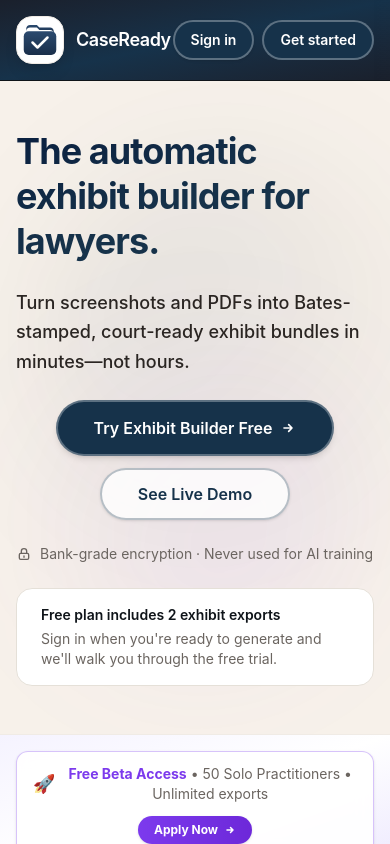
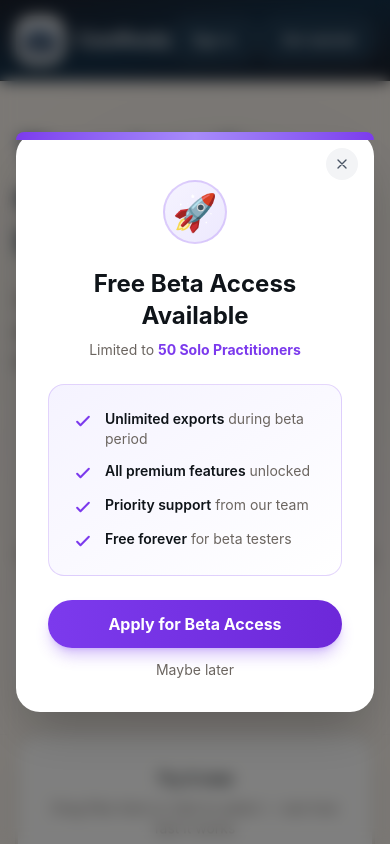
Before and after one commit to Brock15/caseready, a Next.js app: page / in a window 390 px wide. Shown: the top 844 px of the page. Built offline with nearby package versions, Linux system fonts and the light colour scheme; no server answers.

Commit message:
betahome

```diff
--- a/app/page.tsx
+++ b/app/page.tsx
@@ -55,6 +55,7 @@
   const [isSigningOut, setIsSigningOut] = useState(false);
   const [isCheckingSession, setIsCheckingSession] = useState(true);
   const [filesSelected, setFilesSelected] = useState(0);
+  const [showBetaModal, setShowBetaModal] = useState(false);
   const isAuthenticated = Boolean(userId);
   const exportsLeft = Math.max(0, 2 - exportsUsed);
 
@@ -100,6 +101,18 @@
       subscription.unsubscribe();
     };
   }, [supabase]);
+
+  // Show beta modal after 3 seconds on first visit
+  useEffect(() => {
+    const hasSeenBetaModal = sessionStorage.getItem('hasSeenBetaModal');
+    if (!hasSeenBetaModal) {
+      const timer = setTimeout(() => {
+        setShowBetaModal(true);
+        sessionStorage.setItem('hasSeenBetaModal', 'true');
+      }, 3000);
+      return () => clearTimeout(timer);
+    }
+  }, []);
 
   const handleSignOut = async () => {
     if (isSigningOut) return;
@@ -396,30 +409,6 @@
         </div>
       </section>
 
-      {/* Beta Access Banner */}
-      <section className="py-4 border-t border-[#F0EBE5] bg-gradient-to-br from-[#F5F3FF] via-white to-[#EDE9FE]">
-        <div className="mx-auto max-w-4xl px-4 sm:px-6">
-          <div className="rounded-xl border border-[#7C3AED]/30 bg-white/90 backdrop-blur-sm px-4 py-3 shadow-sm">
-            <div className="flex flex-col sm:flex-row items-center justify-center gap-3 text-center">
-              <div className="flex items-center gap-2">
-                <span className="text-lg">🚀</span>
-                <p className="text-sm text-[#6B6560]">
-                  <span className="font-bold text-[#7C3AED]">Free Beta Access</span> • 50 Solo Practitioners • Unlimited exports
-                </p>
-              </div>
-              <Link
-                href="/beta-apply"
-                className="inline-flex items-center gap-1.5 rounded-full bg-gradient-to-r from-[#7C3AED] to-[#6D28D9] px-4 py-1.5 text-xs font-bold text-white shadow-sm hover:shadow-md transition-all"
-              >
-                Apply Now
-                <svg className="w-3 h-3" fill="none" viewBox="0 0 24 24" stroke="currentColor" strokeWidth="3">
-                  <path strokeLinecap="round" strokeLinejoin="round" d="M13 7l5 5m0 0l-5 5m5-5H6" />
-                </svg>
-              </Link>
-            </div>
-          </div>
-        </div>
-      </section>
 
       {/* Drag-and-drop proof element */}
       <section className="py-16 border-t border-[#F0EBE5] relative z-10">
@@ -974,6 +963,90 @@
           </div>
         </div>
       </footer>
+
+      {/* Beta Access Modal */}
+      {showBetaModal && (
+        <div className="fixed inset-0 bg-black/50 backdrop-blur-sm z-50 flex items-center justify-center p-4" onClick={() => setShowBetaModal(false)}>
+          <div
+            className="relative bg-white rounded-3xl shadow-2xl max-w-md w-full p-8 animate-fade-in-up"
+            onClick={(e) => e.stopPropagation()}
+          >
+            {/* Close button */}
+            <button
+              onClick={() => setShowBetaModal(false)}
+              className="absolute top-4 right-4 w-8 h-8 rounded-full bg-gray-100 hover:bg-gray-200 flex items-center justify-center transition-colors"
+            >
+              <svg className="w-4 h-4 text-gray-600" fill="none" viewBox="0 0 24 24" stroke="currentColor" strokeWidth="2">
+                <path strokeLinecap="round" strokeLinejoin="round" d="M6 18L18 6M6 6l12 12" />
+              </svg>
+            </button>
+
+            {/* Decorative gradient bar */}
+            <div className="absolute top-0 left-0 right-0 h-2 bg-gradient-to-r from-[#7C3AED] via-[#A78BFA] to-[#7C3AED] rounded-t-3xl" />
+
+            {/* Content */}
+            <div className="mt-4 text-center space-y-6">
+              <div className="inline-flex items-center justify-center w-16 h-16 rounded-full bg-gradient-to-br from-[#F5F3FF] to-[#EDE9FE] border-2 border-[#7C3AED]/20">
+                <span className="text-4xl">🚀</span>
+              </div>
+
+              <div>
+                <h3 className="text-2xl font-bold text-[#0F1419] mb-2">
+                  Free Beta Access Available
+                </h3>
+                <p className="text-[#6B6560] text-sm">
+                  Limited to <span className="font-bold text-[#7C3AED]">50 Solo Practitioners</span>
+                </p>
+              </div>
+
+              <div className="bg-gradient-to-br from-[#F5F3FF] to-white rounded-2xl p-6 border border-[#7C3AED]/20">
+                <ul className="space-y-3 text-left text-sm text-[#6B6560]">
+                  <li className="flex items-start gap-3">
+                    <svg className="w-5 h-5 text-[#7C3AED] flex-shrink-0 mt-0.5" fill="none" viewBox="0 0 24 24" stroke="currentColor" strokeWidth="2.5">
+                      <path strokeLinecap="round" strokeLinejoin="round" d="M5 13l4 4L19 7" />
+                    </svg>
+                    <span><span className="font-semibold text-[#0F1419]">Unlimited exports</span> during beta period</span>
+                  </li>
+                  <li className="flex items-start gap-3">
+                    <svg className="w-5 h-5 text-[#7C3AED] flex-shrink-0 mt-0.5" fill="none" viewBox="0 0 24 24" stroke="currentColor" strokeWidth="2.5">
+                      <path strokeLinecap="round" strokeLinejoin="round" d="M5 13l4 4L19 7" />
+                    </svg>
+                    <span><span className="font-semibold text-[#0F1419]">All premium features</span> unlocked</span>
+                  </li>
+                  <li className="flex items-start gap-3">
+                    <svg className="w-5 h-5 text-[#7C3AED] flex-shrink-0 mt-0.5" fill="none" viewBox="0 0 24 24" stroke="currentColor" strokeWidth="2.5">
+                      <path strokeLinecap="round" strokeLinejoin="round" d="M5 13l4 4L19 7" />
+                    </svg>
+                    <span><span className="font-semibold text-[#0F1419]">Priority support</span> from our team</span>
+                  </li>
+                  <li className="flex items-start gap-3">
+                    <svg className="w-5 h-5 text-[#7C3AED] flex-shrink-0 mt-0.5" fill="none" viewBox="0 0 24 24" stroke="currentColor" strokeWidth="2.5">
+                      <path strokeLinecap="round" strokeLinejoin="round" d="M5 13l4 4L19 7" />
+                    </svg>
+                    <span><span className="font-semibold text-[#0F1419]">Free forever</span> for beta testers</span>
+                  </li>
+                </ul>
+              </div>
+
+              <div className="space-y-3">
+                <Link
+                  href="/beta-apply"
+                  onClick={() => setShowBetaModal(false)}
+                  className="block w-full rounded-full bg-gradient-to-r from-[#7C3AED] to-[#6D28D9] px-6 py-3 text-base font-bold text-white shadow-lg shadow-[#7C3AED]/30 hover:shadow-xl hover:-translate-y-0.5 transition-all duration-200"
+                >
+                  Apply for Beta Access
+                </Link>
+                <button
+                  onClick={() => setShowBetaModal(false)}
+                  className="block w-full text-sm text-[#6B6560] hover:text-[#0F1419] transition-colors"
+                >
+                  Maybe later
+                </button>
+              </div>
+            </div>
+          </div>
+        </div>
+      )}
     </main>
   );
 }
```
